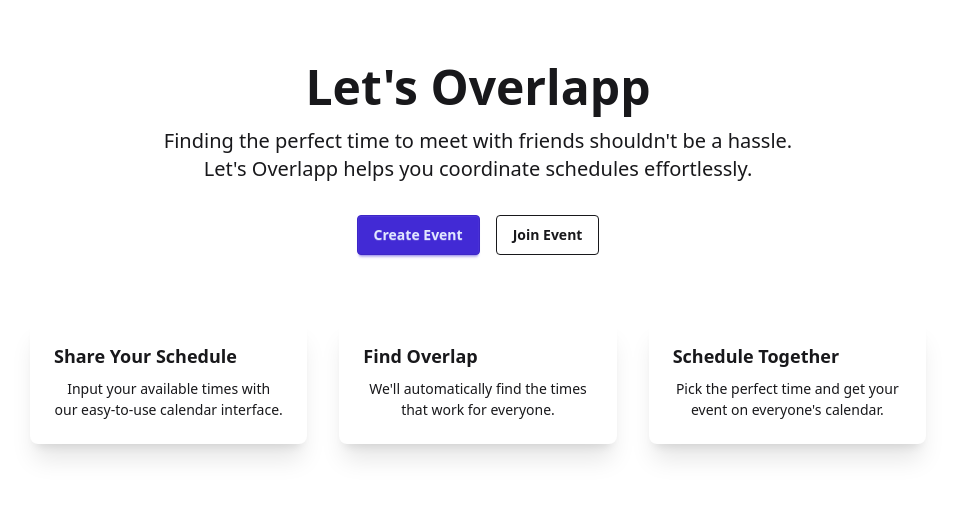
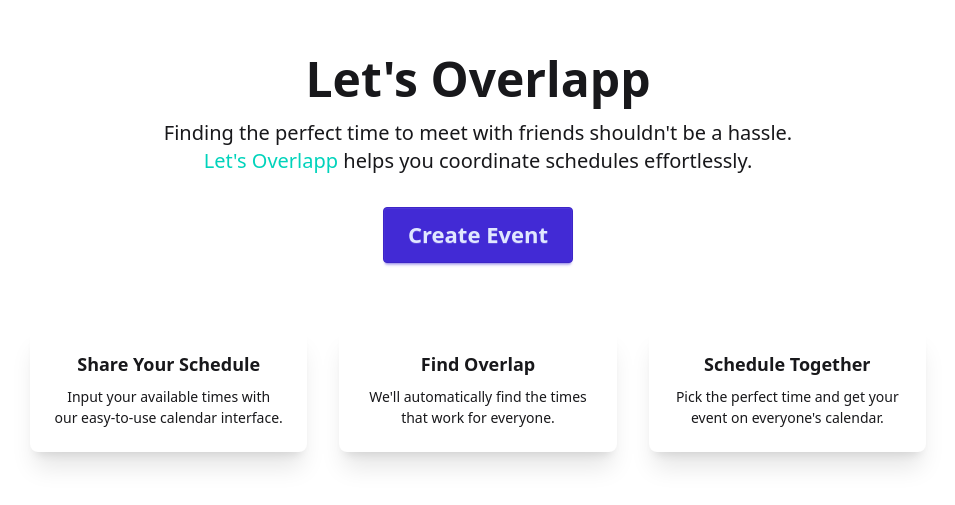
Before and after one commit to logstown/lets-overlapp, a Next.js app: page / in a window 1280 px wide. Shown: the part 147-652 px from the top of the page, without its empty margins (162-1117 px from the left). Built offline with nearby package versions, Linux system fonts and the light colour scheme.

Commit message:
style changes

```diff
--- a/app/event/layout.tsx
+++ b/app/event/layout.tsx
@@ -3,7 +3,7 @@ import Link from 'next/link'
 
 export default function EventLayout({ children }: { children: React.ReactNode }) {
   return (
-    <>
+    <div className='pb-16'>
       <div className='navbar'>
         <div className='flex-1'>
           <Link
@@ -16,6 +16,6 @@ export default function EventLayout({ children }: { children: React.ReactNode })
         <NavbarActions />
       </div>
       <div className='mx-auto mt-4 max-w-5xl p-4'>{children}</div>
-    </>
+    </div>
   )
 }
--- a/app/page.tsx
+++ b/app/page.tsx
@@ -6,19 +6,18 @@ export default function Home() {
       <h1 className='mb-4 text-5xl font-bold'>Let&apos;s Overlapp</h1>
       <p className='mb-8 max-w-2xl text-xl'>
         Finding the perfect time to meet with friends shouldn&apos;t be a hassle.
-        Let&apos;s Overlapp helps you coordinate schedules effortlessly.
+        <br />
+        <span className='text-accent'>Let&apos;s Overlapp</span> helps you coordinate
+        schedules effortlessly.
       </p>
 
-      <div className='flex gap-4'>
-        <Link href='/event/create' className='btn btn-primary'>
-          Create Event
-        </Link>
-        <button className='btn btn-outline'>Join Event</button>
-      </div>
+      <Link href='/event/create' className='btn btn-xl btn-primary'>
+        Create Event
+      </Link>
 
       <div className='mt-16 grid max-w-4xl grid-cols-1 gap-8 md:grid-cols-3'>
         <div className='card bg-base-100 shadow-xl'>
-          <div className='card-body'>
+          <div className='card-body items-center'>
             <h2 className='card-title'>Share Your Schedule</h2>
             <p>
               Input your available times with our easy-to-use calendar interface.
@@ -27,14 +26,14 @@ export default function Home() {
         </div>
 
         <div className='card bg-base-100 shadow-xl'>
-          <div className='card-body'>
+          <div className='card-body items-center'>
             <h2 className='card-title'>Find Overlap</h2>
             <p>We&apos;ll automatically find the times that work for everyone.</p>
           </div>
         </div>
 
         <div className='card bg-base-100 shadow-xl'>
-          <div className='card-body'>
+          <div className='card-body items-center'>
             <h2 className='card-title'>Schedule Together</h2>
             <p>
               Pick the perfect time and get your event on everyone&apos;s calendar.
--- a/components/EventStepper.tsx
+++ b/components/EventStepper.tsx
@@ -145,7 +145,7 @@ const EventStepper = ({
       </AppCard>
       <div className='mt-6 flex justify-between px-6'>
         <button
-          className={`btn btn-secondary ${currentStep === 1 ? 'invisible' : ''}`}
+          className={`btn btn-lg btn-secondary ${currentStep === 1 ? 'invisible' : ''}`}
           disabled={isSubmitting}
           onClick={prevStep}
         >
@@ -153,13 +153,13 @@ const EventStepper = ({
         </button>
         <div className='flex gap-4'>
           {!!user && (
-            <Link href={`/event/results/${user.id}`} className='btn btn-soft'>
+            <Link href={`/event/results/${user.id}`} className='btn btn-lg btn-soft'>
               Cancel
             </Link>
           )}
           {currentStep < steps.length && (
             <button
-              className='btn btn-secondary'
+              className='btn btn-lg btn-secondary'
               onClick={nextStep}
               disabled={
                 (userDates.availableDates.length === 0 &&
@@ -172,7 +172,7 @@ const EventStepper = ({
           )}
           {currentStep === steps.length && (
             <button
-              className='btn btn-primary'
+              className='btn btn-lg btn-primary'
               onClick={submitForm}
               disabled={formData.attendeeName === '' || isSubmitting}
             >
```
